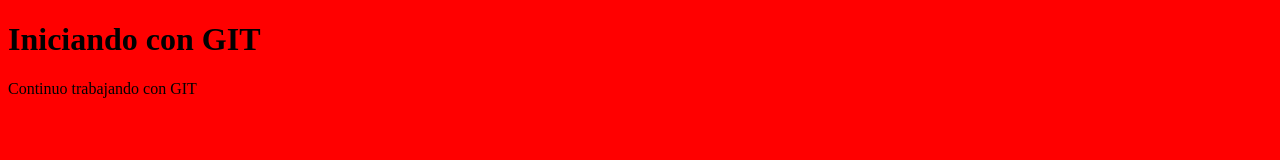
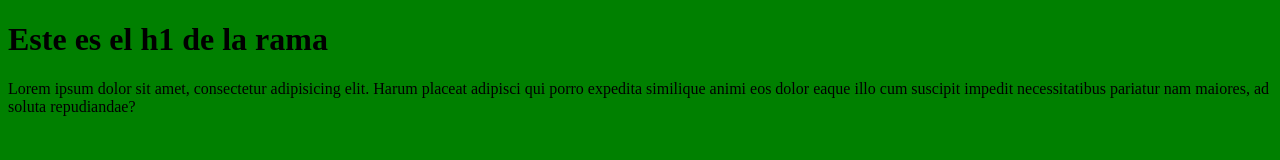
Before and after one commit to danielmedtar/primer_repo41150, a plain HTML site: page index.html in a window 1280 px wide. Drawn offline with Linux system fonts and the light colour scheme.

Commit message:
Borré una rama y creé una nueva

```diff
--- a/css/styles.css
+++ b/css/styles.css
@@ -1,3 +1,3 @@
 body {
-    background-color: red;
+    background-color: green;
 }
--- a/index.html
+++ b/index.html
@@ -8,8 +8,8 @@
     <title>Document</title>
 </head>
 <body>
-    <h1>Iniciando con GIT</h1>
+    <h1>Este es el h1 de la rama</h1>
 
-    <p>Continuo trabajando con GIT</p>
+    <p>Lorem ipsum dolor sit amet, consectetur adipisicing elit. Harum placeat adipisci qui porro expedita similique animi eos dolor eaque illo cum suscipit impedit necessitatibus pariatur nam maiores, ad soluta repudiandae?</p>
 </body>
 </html>
```
